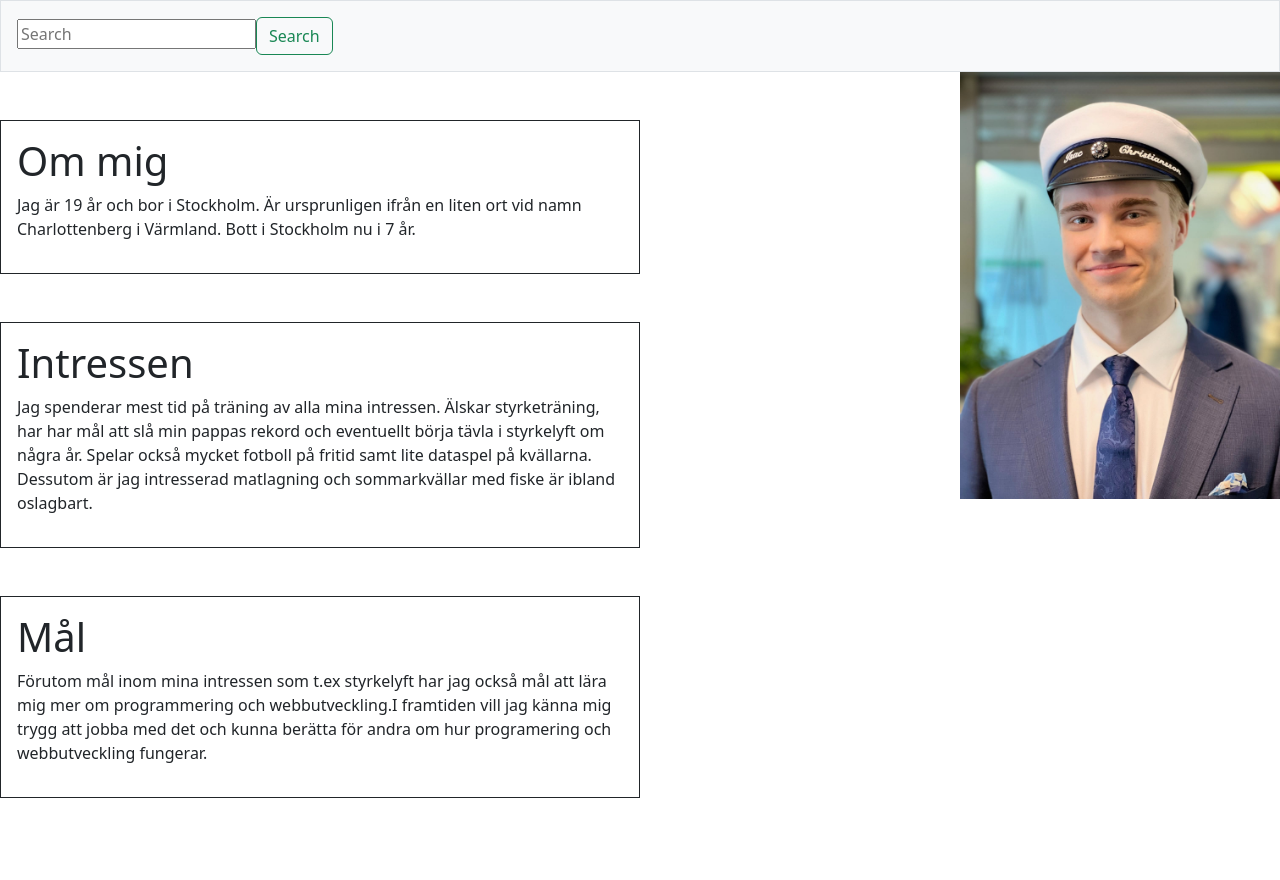
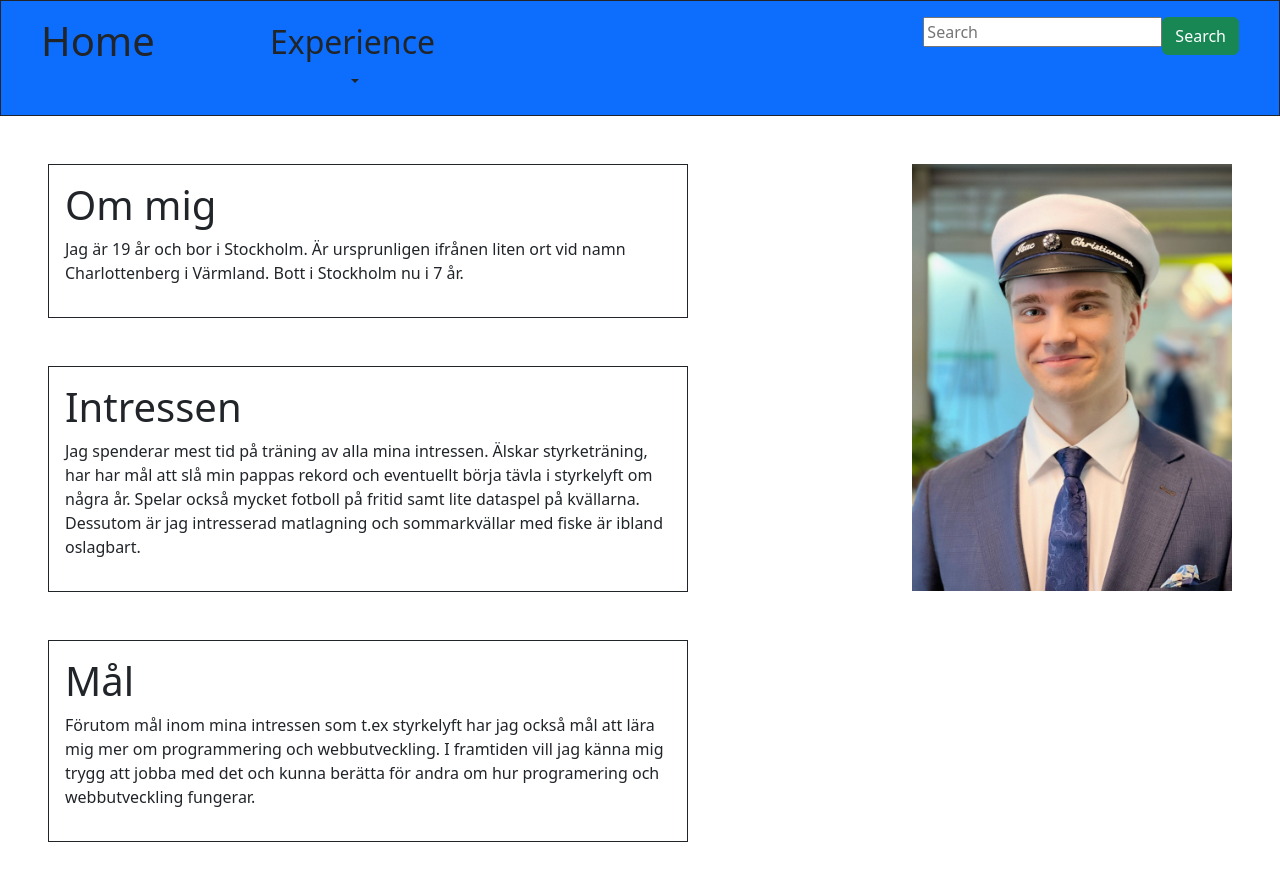
Before and after one commit to Isacchr/PersonalWebsite, a plain HTML site: page public/index.html in a window 1280 px wide. Before the commit the page ends 800 px from the top, so only its background shows below. Drawn offline with nearby package versions, Linux system fonts and the light colour scheme.

Commit message:
navigation bar styled and dropdown menu finished

```diff
--- a/public/app.js
+++ b/public/app.js
@@ -1,51 +1,110 @@
 
+buildNavbar();
 build();
 
 function build() {
 
-    const divNavBar = document.createElement('div');
-    divNavBar.setAttribute('id', 'navBar');
-    divNavBar.className = 'container-fluid';
-    divNavBar.className = 'p-3 bg-light border';
-    app.appendChild(divNavBar);
-
-    const inputSearch = document.createElement('input');
-    inputSearch.setAttribute('type', 'search');
-    inputSearch.setAttribute('placeholder', 'Search');
-    divNavBar.appendChild(inputSearch);
-
-
-    const btnSearch = document.createElement('button');
-    btnSearch.setAttribute('type', 'submit');
-    btnSearch.className = 'btn btn-outline-success';
-    btnSearch.innerHTML = 'Search';
-    divNavBar.appendChild(btnSearch);
-
-
     const img = document.createElement('img');
     img.setAttribute('src', 'Student_bild.JPG');
-    img.className = ' float-end w-25';
+    img.setAttribute('alt', 'Bild på Isac Kristiansson');
+    img.className = 'float-end w-25 mt-5 me-5';
     app.appendChild(img);
 
 
     const divOmMig = document.createElement('div');
     divOmMig.setAttribute('id', 'omMig');
-    divOmMig.className = 'border border-dark p-3 mt-5 w-50';
+    divOmMig.className = 'border border-dark p-3 mt-5 w-50 ms-5';
     app.appendChild(divOmMig);
+
+
+    const divIntressen = document.createElement('div');
+    divIntressen.setAttribute('id', 'intressen');
+    divIntressen.className = 'border border-dark p-3 mt-5 w-50 ms-5';
+    app.appendChild(divIntressen);
+
+    const divMål = document.createElement('div');
+    divMål.setAttribute('id', 'mål');
+    divMål.className = 'border border-dark p-3 mt-5 float-start w-50 ms-5 mb-5';
+    app.appendChild(divMål);
+
+
+    buildContent(divOmMig, divIntressen, divMål);
+}
+
+function buildNavbar() {
+
+    const divNavBar = document.createElement('div');
+    divNavBar.setAttribute('id', 'navBar');
+    divNavBar.className = 'border border-dark p-3 bg-primary d-flex sticky-top';
+    app.appendChild(divNavBar);
+
+    const divHomeMenu = document.createElement('div');
+    divHomeMenu.className = 'col-8';
+    divNavBar.appendChild(divHomeMenu);
+
+    const dropdownBtn = document.createElement('button');
+    dropdownBtn.className = 'btn border-0 dropdown-toggle w-25';
+    dropdownBtn.setAttribute('type', 'button');
+    dropdownBtn.setAttribute('data-bs-toggle', 'dropdown')
+    dropdownBtn.setAttribute('data-bs-auto-close', 'false');
+    dropdownBtn.innerHTML = '<h2> Experience </h2>';
+    divHomeMenu.appendChild(dropdownBtn);
+
+    const titleHome = document.createElement('h1');
+    titleHome.setAttribute('name', 'homebtn');
+    titleHome.innerHTML = 'Home';
+    titleHome.className = 'ms-4 w-25 float-start';
+    divHomeMenu.appendChild(titleHome);
+
+    const divSearch = document.createElement('div');
+    divSearch.className = 'col-4';
+    divNavBar.appendChild(divSearch);
+
+    const btnSearch = document.createElement('button');
+    btnSearch.setAttribute('type', 'submit');
+    btnSearch.className = 'btn btn-success float-end me-4';
+    btnSearch.innerHTML = 'Search';
+    divSearch.appendChild(btnSearch);
+
+    const inputSearch = document.createElement('input');
+    inputSearch.setAttribute('type', 'search');
+    inputSearch.setAttribute('placeholder', 'Search');
+    inputSearch.className = 'float-end';
+    divSearch.appendChild(inputSearch);
+
+
+    const dropdownMenu = document.createElement('ul');
+    dropdownMenu.className = 'dropdown-menu';
+    divHomeMenu.appendChild(dropdownMenu);
+
+    const dropdownList = document.createElement('li');
+    dropdownMenu.appendChild(dropdownList);
+
+    const dropdownEducation = document.createElement('button');
+    dropdownEducation.className = 'dropdown-item';
+    dropdownEducation.setAttribute('type', 'button');
+    dropdownEducation.innerHTML = 'Education';
+    dropdownList.appendChild(dropdownEducation);
+
+    const dropdownWorkExperience = document.createElement('button');
+    dropdownWorkExperience.className = 'dropdown-item';
+    dropdownWorkExperience.setAttribute('type', 'button');
+    dropdownWorkExperience.innerHTML = 'Work Experience';
+    dropdownList.appendChild(dropdownWorkExperience);
+
+}
+
+function buildContent(divOmMig, divIntressen, divMål) {
 
     const titleOmMig = document.createElement('h1');
     titleOmMig.innerHTML = 'Om mig';
     divOmMig.appendChild(titleOmMig);
 
     const contentOmMig = document.createElement('p');
-    contentOmMig.innerHTML = 'Jag är 19 år och bor i Stockholm. Är ursprunligen ifrån en liten ort vid namn Charlottenberg i Värmland. Bott i Stockholm nu i 7 år.';
+    contentOmMig.innerHTML = 'Jag är 19 år och bor i Stockholm. Är ursprunligen ifrån' +
+    'en liten ort vid namn Charlottenberg i Värmland. Bott i Stockholm nu i 7 år.';
     divOmMig.appendChild(contentOmMig);
 
-
-    const divIntressen = document.createElement('div');
-    divIntressen.setAttribute('id', 'intressen');
-    divIntressen.className = 'border border-dark p-3 mt-5 w-50';
-    app.appendChild(divIntressen);
 
     const titleIntressen = document.createElement('h1');
     titleIntressen.innerHTML = 'Intressen';
@@ -53,26 +112,22 @@ function build() {
 
     const contentIntressen = document.createElement('p');
     contentIntressen.innerHTML = 'Jag spenderar mest tid på träning av alla mina intressen.' +
-    ' Älskar styrketräning, har har mål att slå min pappas rekord och eventuellt börja tävla i styrkelyft om några år.' +
-    ' Spelar också mycket fotboll på fritid samt lite dataspel på kvällarna. Dessutom är jag intresserad matlagning och sommarkvällar med fiske är ibland oslagbart.';
+    ' Älskar styrketräning, har har mål att slå min pappas rekord och eventuellt börja tävla' +
+    ' i styrkelyft om några år. Spelar också mycket fotboll på fritid' +
+    ' samt lite dataspel på kvällarna. Dessutom är jag intresserad matlagning och' +
+    ' sommarkvällar med fiske är ibland oslagbart.';
     divIntressen.appendChild(contentIntressen);
 
-    const divMål = document.createElement('div');
-    divMål.setAttribute('id', 'mål');
-    divMål.className = 'border border-dark p-3 mt-5 float-start w-50';
-    app.appendChild(divMål);
 
     const titleMål = document.createElement('h1');
     titleMål.innerHTML = 'Mål';
     divMål.appendChild(titleMål);
 
     const contentMål = document.createElement('p');
-    contentMål.innerHTML = 'Förutom mål inom mina intressen som t.ex styrkelyft har jag också mål att lära mig mer om programmering och webbutveckling.' +
-    'I framtiden vill jag känna mig trygg att jobba med det och kunna berätta för andra om hur programering och webbutveckling fungerar.';
+    contentMål.innerHTML = 'Förutom mål inom mina intressen som t.ex styrkelyft' +
+    ' har jag också mål att lära mig mer om programmering och webbutveckling.' +
+    ' I framtiden vill jag känna mig trygg att jobba med det och kunna berätta' +
+    ' för andra om hur programering och webbutveckling fungerar.';
     divMål.appendChild(contentMål);
 
 }
-
-function buildNavbar() {
-
-}
--- a/public/index.html
+++ b/public/index.html
@@ -5,6 +5,7 @@
     <meta http-equiv="X-UA-Compatible" content="IE=edge">
     <meta name="viewport" content="width=device-width, initial-scale=1.0">
     <link href="https://cdn.jsdelivr.net/npm/bootstrap@5.2.0/dist/css/bootstrap.min.css" rel="stylesheet">
+    <link rel="stylesheet" href="https://cdnjs.cloudflare.com/ajax/libs/font-awesome/4.7.0/css/font-awesome.min.css">
     <script src="https://cdn.jsdelivr.net/npm/bootstrap@5.2.0/dist/js/bootstrap.bundle.min.js"></script>
     <script src="app.js" defer></script>
     <title>Home</title>
```
